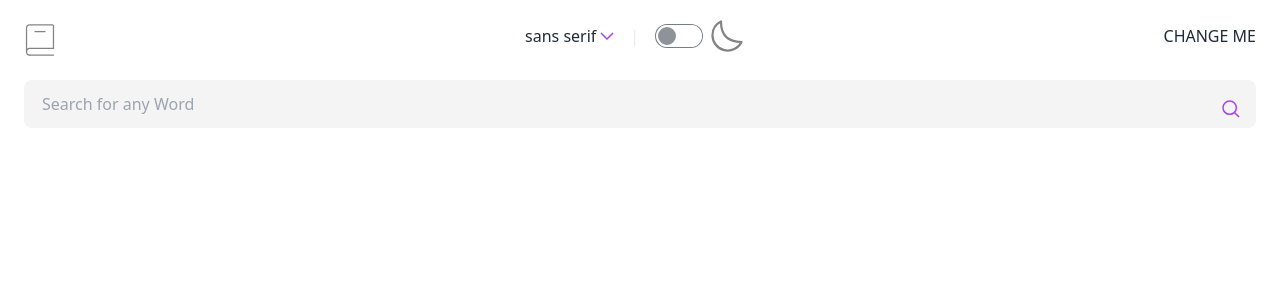
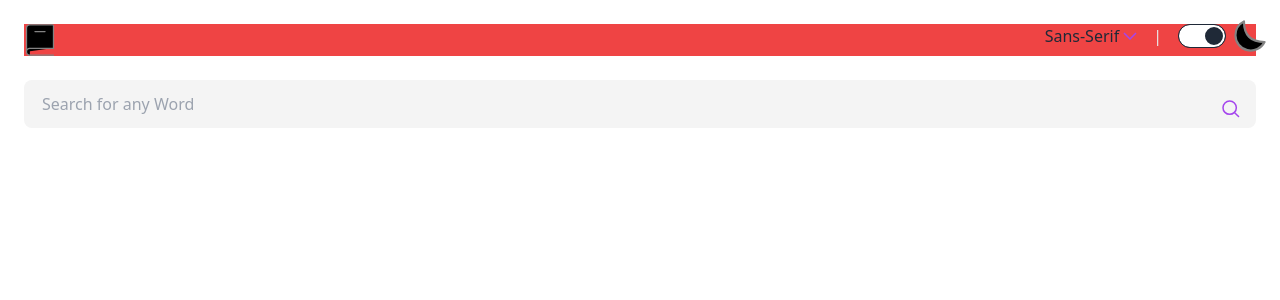
Before and after one commit to Coltensiemer/dictionary-web-app, a React (Vite) app: page / in a window 1280 px wide. Shown: the top 300 px of the page. Built offline with nearby package versions, Linux system fonts and the light colour scheme.

Commit message:
js darkmode

```diff
--- a/src/App.tsx
+++ b/src/App.tsx
@@ -1,20 +1,43 @@
-import { useState } from "react";
+import { useEffect, useState } from "react";
 import Navbar from "./components/Navbar";
 import Search from "./components/Search";
 import "./styles/App.css";
 
 function App() {
-  const [isFontFamily, setFontFamily] = useState<string>("sans serif");
 
+  // States
+  const [isFontFamily, setFontFamily] = useState<string>("sans-serif");
+  const [isDarkModeTheme, setDarkModeTheme] = useState<boolean>(true);
+
+  const darkModeHandle = isDarkModeTheme ? "dark" : "";
+  function toggleDarkMode(prev: boolean):void {
+    setDarkModeTheme((prev) => !prev);
+
+  }
+
+  console.log(isDarkModeTheme)
+  console.log(darkModeHandle)
+
+
+  // Handle DOM for font familys
   function handleFontFamily(select: string) {
     setFontFamily(select);
+    document.body.style.fontFamily = select;
   }
 
   return (
     <div className="flex flex-col justify-center mx-6">
-      <Navbar handleFontFamily={handleFontFamily} isFontFamily={isFontFamily} />
+      <div className={darkModeHandle}>
+      <Navbar
+      handleFontFamily={handleFontFamily}
+      isFontFamily={isFontFamily}
+      darkModeTheme={isDarkModeTheme}
+      toggleDarkMode={toggleDarkMode}
+
+       />
       <Search />
-    </div>
+      </div>
+      </div>
   );
 }
 
--- a/src/components/Navbar.tsx
+++ b/src/components/Navbar.tsx
@@ -1,17 +1,26 @@
 import { useEffect, useState } from "react";
-import Logo from "../assets/images/logo.svg";
+import  Logo from "../assets/images/logo.svg";
 import Moon from "../assets/images/icon-moon.svg";
-import DownArrow from "../assets/images/icon-arrow-down.svg";
+import DownArrow  from "../assets/images/icon-arrow-down.svg";
 
 interface Props {
   handleFontFamily: (select: string) => void
   isFontFamily: string;
+  darkModeTheme: boolean;
+  toggleDarkMode: (prev: boolean) => void
 }
 
 export default function Navbar(props: Props) {
   const [isOpen, setOpen] = useState<boolean>(false);
 
-
+    /**
+   * Toggles the value of the `isToggle` state variable and calls the
+   * `toggleDarkMode` function with the new value.
+   */
+   function handleInputChange(event: React.ChangeEvent<HTMLInputElement>): void {
+    const isChecked = event.target.checked;
+    props.toggleDarkMode(isChecked);
+  }
 
 
   function DropDown() {
@@ -20,25 +29,25 @@ export default function Navbar(props: Props) {
       <div className="absolute z-10 mt-8 p-6  bg-white shadow-xl transition ease-in-out duration-700 ">
         <ol className=" self-start flex flex-col gap-2">
           <li
-            onClick={() => props.handleFontFamily("sans serif")}
+            onClick={() => props.handleFontFamily("sans-serif")}
             value="Sans Serif"
             className="hover:text-purple-primary font-sans "
           >
-            Sans Serif
+            Sans-Serif
           </li>
           <li
             onClick={() => props.handleFontFamily("serif")}
             value="Serif"
-            className="hover:text-purple-primary  font-serif "
+            className="hover:text-purple-primary  font-serif capitalize"
           >
             Serif
           </li>
           <li
             onClick={() => props.handleFontFamily("monospace")}
             value="Mono"
-            className="hover:text-purple-primary font-mono"
+            className="hover:text-purple-primary font-mono capitalize"
           >
-            Mono
+            Monospace
           </li>
         </ol>
       </div>
@@ -49,7 +58,9 @@ export default function Navbar(props: Props) {
   function LightDarkToggle() {
     return (
       <div className="flex gap-2">
-        <input type="checkbox" className="toggle" />
+        <input type="checkbox" className="toggle"
+        checked={props.darkModeTheme}
+        onChange={handleInputChange} />
         <img className="relative bottom-1" src={Moon} />
       </div>
     );
@@ -61,7 +72,7 @@ export default function Navbar(props: Props) {
       <div className="flex justify-around gap-4">
         <div className="w-32 flex flex-col">
           <div className="flex self-end gap-1">
-            <p>{props.isFontFamily}</p>
+            <p className="capitalize">{props.isFontFamily}</p>
             <button onClick={() => setOpen(!isOpen)}>
               <img src={DownArrow} className="h-2 relative" />
             </button>
@@ -75,10 +86,9 @@ export default function Navbar(props: Props) {
   }
 
   return (
-    <div className="flex justify-between my-6">
-      <img className="h-8 w-8" src={Logo} />
+    <div className="flex justify-between my-6 dark:bg-red-500 ">
+      <img src={Logo} className="h-8 w-8"  />
       <Font />
-      <p>CHANGE ME</p>
     </div>
   );
 }
--- a/src/components/Search.tsx
+++ b/src/components/Search.tsx
@@ -20,7 +20,6 @@ export default function Searchbar() {
   }
 
   // Use useState hook to manage state
-  const [isSpeaking, setSpeaking] = useState<boolean>(false);
   const [isNotFound, setNotFound] = useState<boolean>(false);
   const [isError, setError] = useState<boolean>(false);
   const [isData, setData] = useState<WordData[]>([]);
@@ -66,7 +65,7 @@ export default function Searchbar() {
     return response;
   }
 
-  // Define a function called `handleSpeak` that takes a single string argument
+  // Handles the Speech Utterance
   const handleSpeak = (e: string) => {
     // Create a new `SpeechSynthesisUtterance` object using the string argument
     const speaking = new SpeechSynthesisUtterance(e);
@@ -74,7 +73,7 @@ export default function Searchbar() {
     speechSynthesis.speak(speaking);
   };
 
-  console.log(isData);
+
 
   return (
     <div>
@@ -95,7 +94,7 @@ export default function Searchbar() {
           <p className="text-red-primary">Whoops, can't be empty</p>
         )}
       </div>
-      {isNotFound === true ? ( // Renders No Definitions
+      {isNotFound === true && isWord != "" ? ( // Renders No Definitions
         <div className="flex flex-col justify-center">
           <h2 className="self-center text-6xl h-auto">🙁</h2>
           <p className="self-center">No Definitions Found</p>
@@ -120,7 +119,7 @@ export default function Searchbar() {
                     handleSpeak(isWord);
                   }}
                 >
-                  <img className="w-14 cursor-pointer" src={PlayIcon} />
+                  <img className="w-14 cursor-pointer" src={PlayIcon} alt="Play Speech" />
                 </button>
               </div>
               <p className="text-2x relative bottom-6 tracking-widest text-purple-primary pt-2 ">
--- a/tailwind.config.js
+++ b/tailwind.config.js
@@ -1,5 +1,6 @@
 /** @type {import('tailwindcss').Config} */
 export default {
+  darkMode: "class",
   content: [
     "./index.html",
     "./src/**/*.{js,ts,jsx,tsx}"
@@ -25,7 +26,7 @@ export default {
     logs: true,
     rtl: false,
     prefix: "",
-    darkTheme: "dark",
+    darkTheme: "",
   },
 
 }
```
Also changed, not shown: src/assets/images/icon-moon.svg, src/assets/images/logo.svg.
